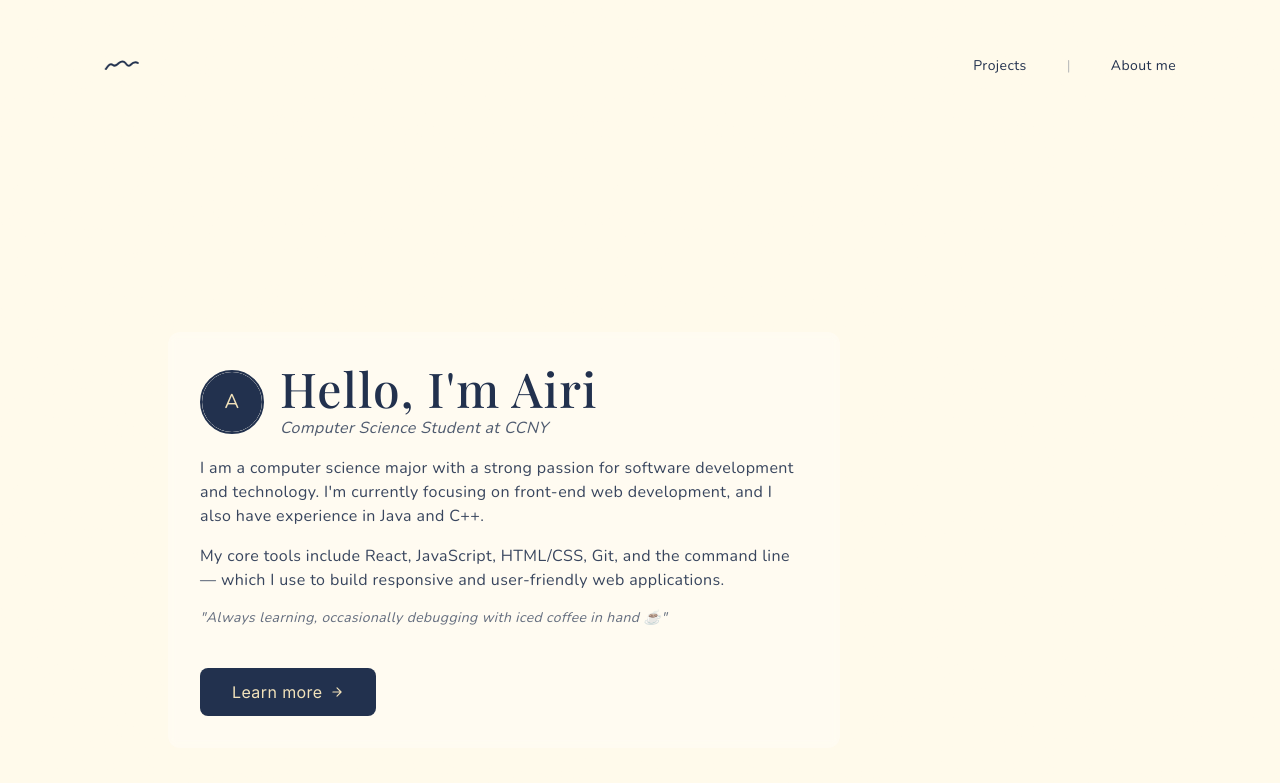
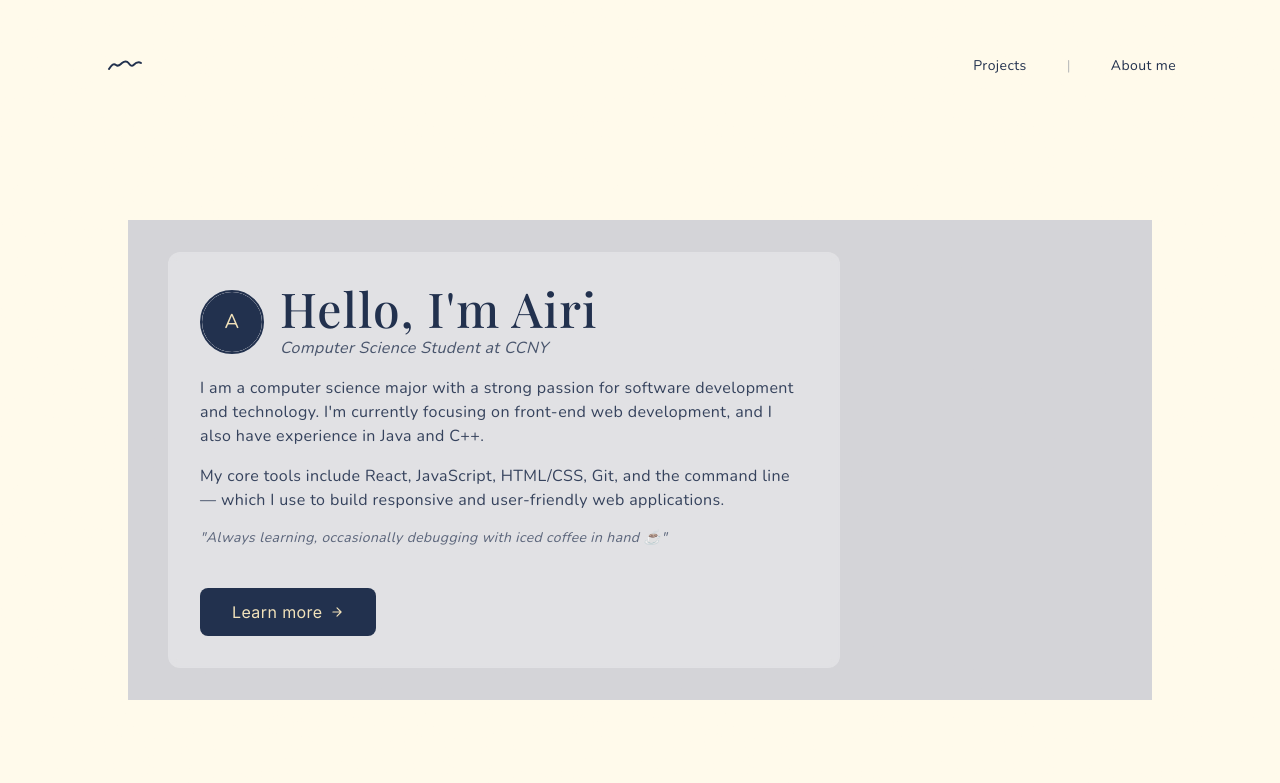
Before and after one commit to AiriYX/portfolio, a React (Vite) app: page / in a window 1280 px wide. Shown: the top 783 px of the page. Built offline with nearby package versions, Linux system fonts and the light colour scheme.

Commit message:
Visual edit in Lovable
Edited UI in Lovable

```diff
--- a/src/components/Hero.tsx
+++ b/src/components/Hero.tsx
@@ -1,11 +1,8 @@
-
 import React, { useEffect, useRef } from 'react';
 import { Link } from 'react-router-dom';
 import { Avatar, AvatarFallback, AvatarImage } from './ui/avatar';
-
 const Hero: React.FC = () => {
   const parallaxRef = useRef<HTMLDivElement>(null);
-
   useEffect(() => {
     const handleScroll = () => {
       if (parallaxRef.current) {
@@ -13,27 +10,20 @@ const Hero: React.FC = () => {
         parallaxRef.current.style.transform = `translateY(${scrollPosition * 0.3}px)`;
       }
     };
-
     window.addEventListener('scroll', handleScroll);
     handleScroll(); // Apply initial transform on component mount
 
     return () => window.removeEventListener('scroll', handleScroll);
   }, []);
-
-  return (
-    <section className="relative overflow-hidden pt-20 pb-24">
-      <div
-        ref={parallaxRef}
-        className="absolute inset-0 -z-10"
-        style={{
+  return <section className="bg-zinc-300">
+      <div ref={parallaxRef} className="absolute inset-0 -z-10" style={{
       backgroundImage: 'url("/lovable-uploads/c035af35-ca2c-499e-bbe9-8d5d24d2fdc7.png")',
       backgroundSize: 'cover',
       backgroundPosition: 'center',
       backgroundRepeat: 'no-repeat',
       opacity: 0.9,
       filter: 'blur(6px) brightness(1.1)'
-        }}
-      />
+    }} />
       <div className="section-container relative z-10">
         <div className="max-w-2xl backdrop-blur-sm bg-white/30 p-8 rounded-xl">
           <div className="flex items-center gap-4 mb-4">
@@ -63,20 +53,15 @@ const Hero: React.FC = () => {
             </p>
           </div>
           <div className="mt-10">
-            <Link
-              to="/about"
-              className="bg-navy hover:bg-navy/80 text-wheat font-sans px-8 py-3 rounded-lg transition-all transform hover:scale-105 hover:shadow-md duration-300 flex items-center gap-2 w-fit"
-            >
+            <Link to="/about" className="bg-navy hover:bg-navy/80 text-wheat font-sans px-8 py-3 rounded-lg transition-all transform hover:scale-105 hover:shadow-md duration-300 flex items-center gap-2 w-fit">
               Learn more
               <svg width="14" height="14" viewBox="0 0 24 24" fill="none" xmlns="http://www.w3.org/2000/svg">
-                <path d="M5 12H19M19 12L12 5M19 12L12 19" stroke="currentColor" strokeWidth="2" strokeLinecap="round" strokeLinejoin="round"/>
+                <path d="M5 12H19M19 12L12 5M19 12L12 19" stroke="currentColor" strokeWidth="2" strokeLinecap="round" strokeLinejoin="round" />
               </svg>
             </Link>
           </div>
         </div>
       </div>
-    </section>
-  );
+    </section>;
 };
-
 export default Hero;
```
Lines whose indentation alone changed are shown as unchanged.
